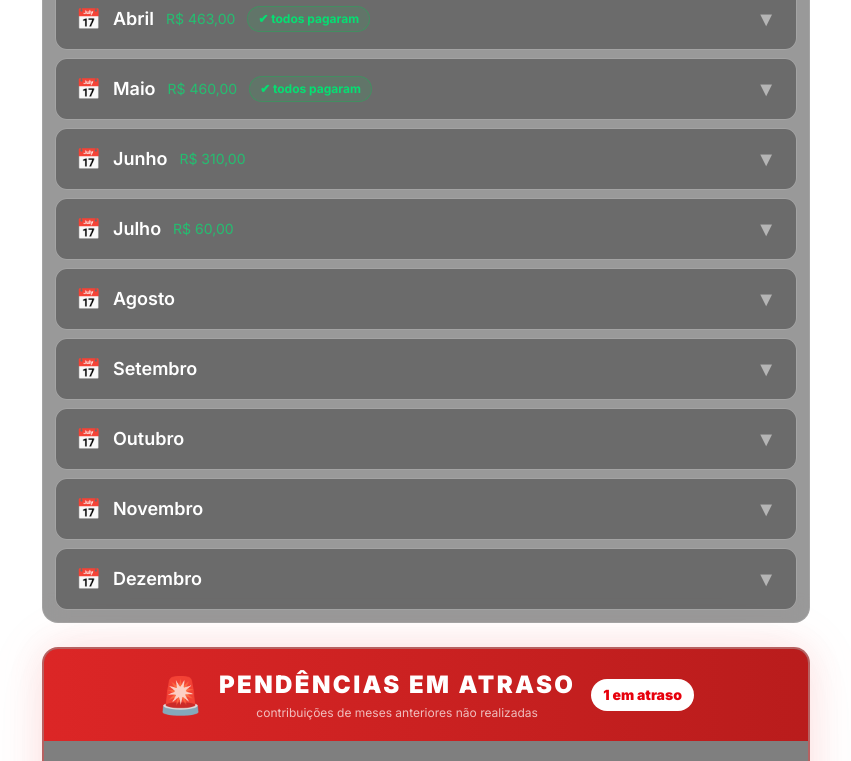
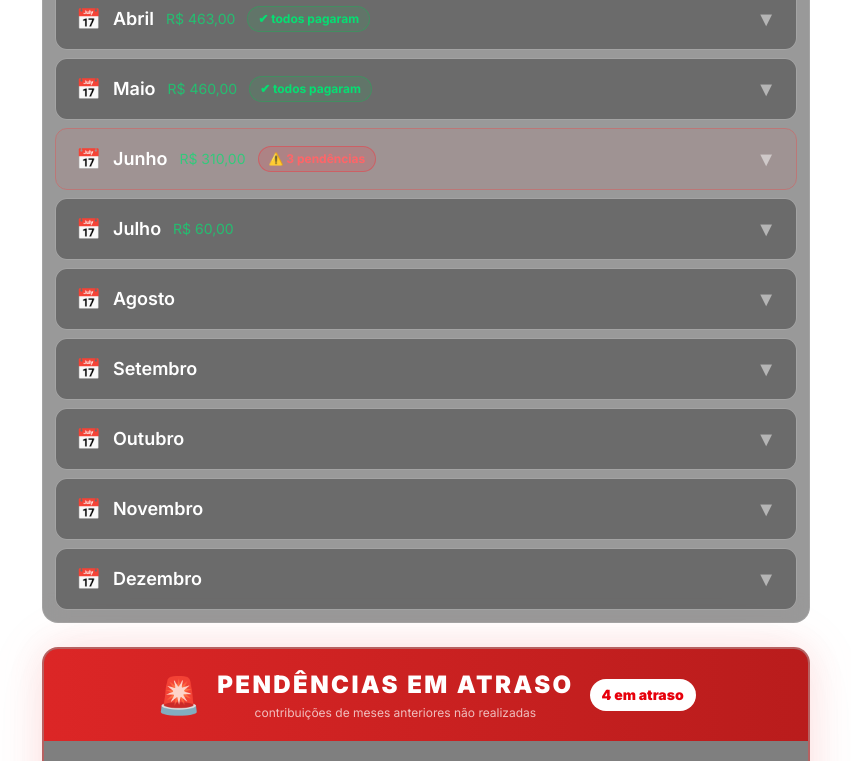
Before and after one commit to nathanbrandao4/caixinha-do-sitio, a Next.js app: page / in a window 1280 px wide. Shown: the part 1345-2106 px from the top of the page, without its empty margins (214-1065 px from the left). Built offline with nearby package versions, Linux system fonts and the light colour scheme.

Commit message:
Corrige logica de pendencias: usa mes da ultima contribuicao como referencia

```diff
--- a/components/MonthlyBreakdown.tsx
+++ b/components/MonthlyBreakdown.tsx
@@ -280,10 +280,16 @@ function PendingAlert({ items }: { items: { name: string; month: string }[] }) {
 }
 
 export default function MonthlyBreakdown() {
-  const currentMonthIndex = new Date().getMonth()
+  const browserMonthIndex = new Date().getMonth()
+
+  // Se já existe contribuição num mês futuro, todos os meses anteriores são passados
+  const lastContributedMonth = Math.max(
+    ...MONTHS_DATA.filter((m) => m.contributions.some((c) => c.amount !== null)).map((m) => m.monthIndex)
+  )
+  const refMonthIndex = Math.max(browserMonthIndex, lastContributedMonth)
 
   const pendingItems = MONTHS_DATA.flatMap((m) => {
-    if (m.optional || m.monthIndex >= currentMonthIndex) return []
+    if (m.optional || m.monthIndex >= refMonthIndex) return []
     return m.pending.map((name) => ({ name, month: m.month }))
   })
 
@@ -302,7 +308,7 @@ export default function MonthlyBreakdown() {
             <MonthAccordion
               key={monthData.month}
               data={monthData}
-              isPast={monthData.monthIndex < currentMonthIndex}
+              isPast={monthData.monthIndex < refMonthIndex}
             />
           ))}
         </div>
```
